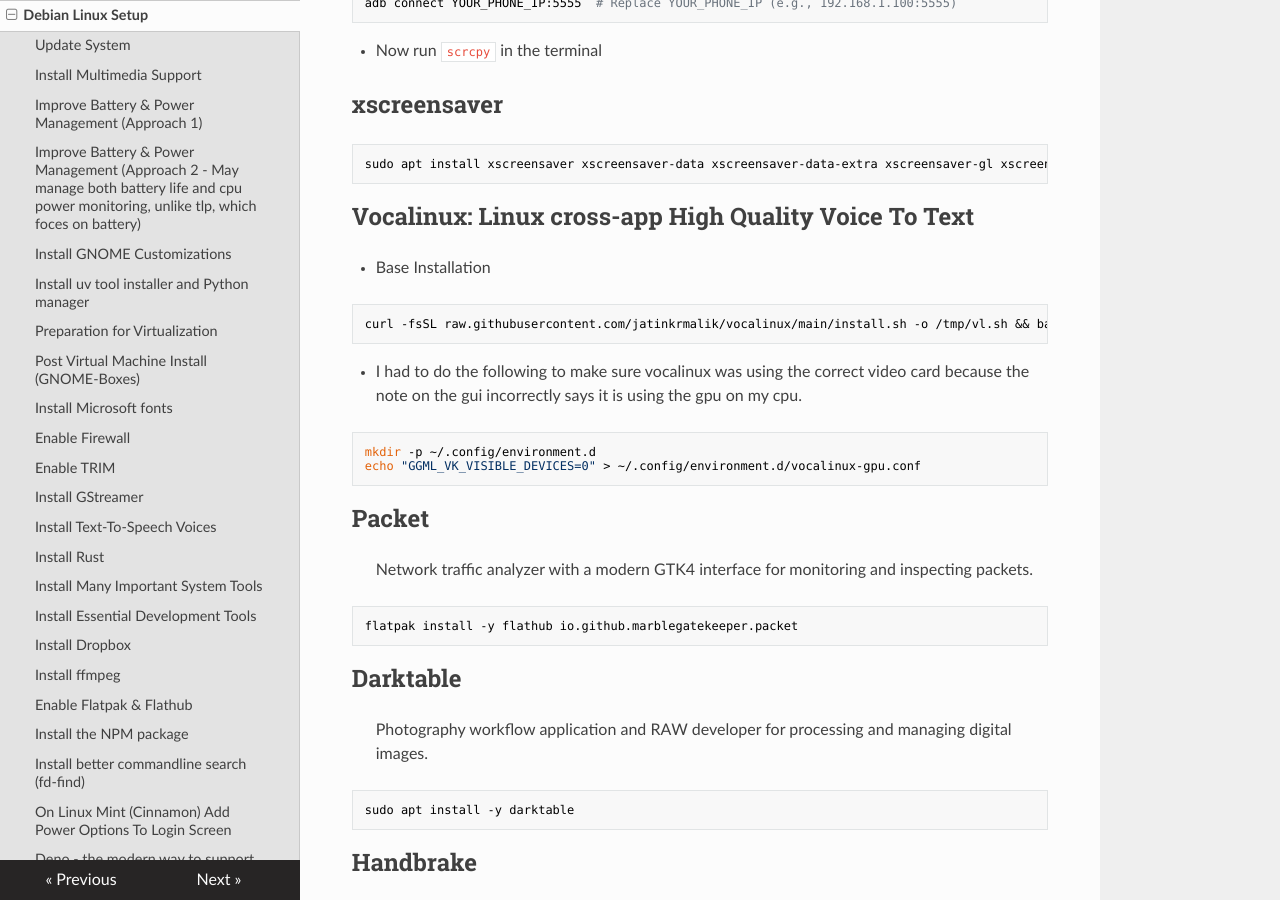
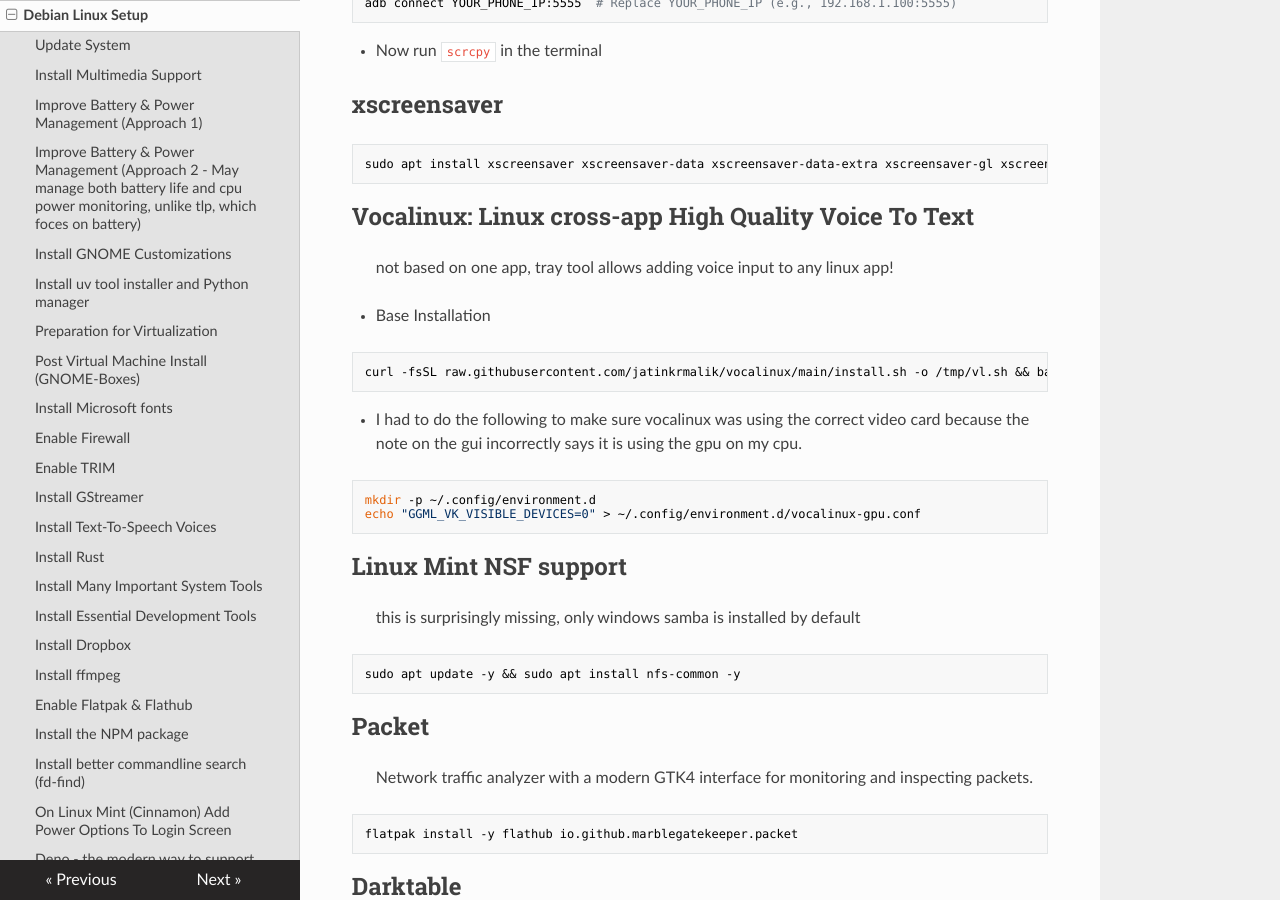
Before and after one commit to travisseymour/useful_stuff, an MkDocs documentation site: the page built from docs/debian_setup.md, in a window 1280 px wide and 900 px high, scrolled down 8447 px. Built offline with MkDocs 1.6.1, drawn with Linux system fonts in a browser that asks for light colours; nearby versions of some CDN libraries.

Commit message:
added nsf-common for nsf networking support

````diff
--- a/docs/debian_setup.md
+++ b/docs/debian_setup.md
@@ -398,6 +398,8 @@
 
 ## Vocalinux: Linux cross-app High Quality Voice To Text
 
+> not based on one app, tray tool allows adding voice input to any linux app!
+
 - Base Installation
 ```bash
 curl -fsSL raw.githubusercontent.com/jatinkrmalik/vocalinux/main/install.sh -o /tmp/vl.sh && bash /tmp/vl.sh
@@ -407,6 +409,14 @@
 ```bash
 mkdir -p ~/.config/environment.d
 echo "GGML_VK_VISIBLE_DEVICES=0" > ~/.config/environment.d/vocalinux-gpu.conf
+```
+
+## Linux Mint NSF support
+
+> this is surprisingly missing, only windows samba is installed by default
+
+```bash
+sudo apt update -y && sudo apt install nfs-common -y
 ```
 
 ## Packet
````
Also changed, not shown: 1 other file.
